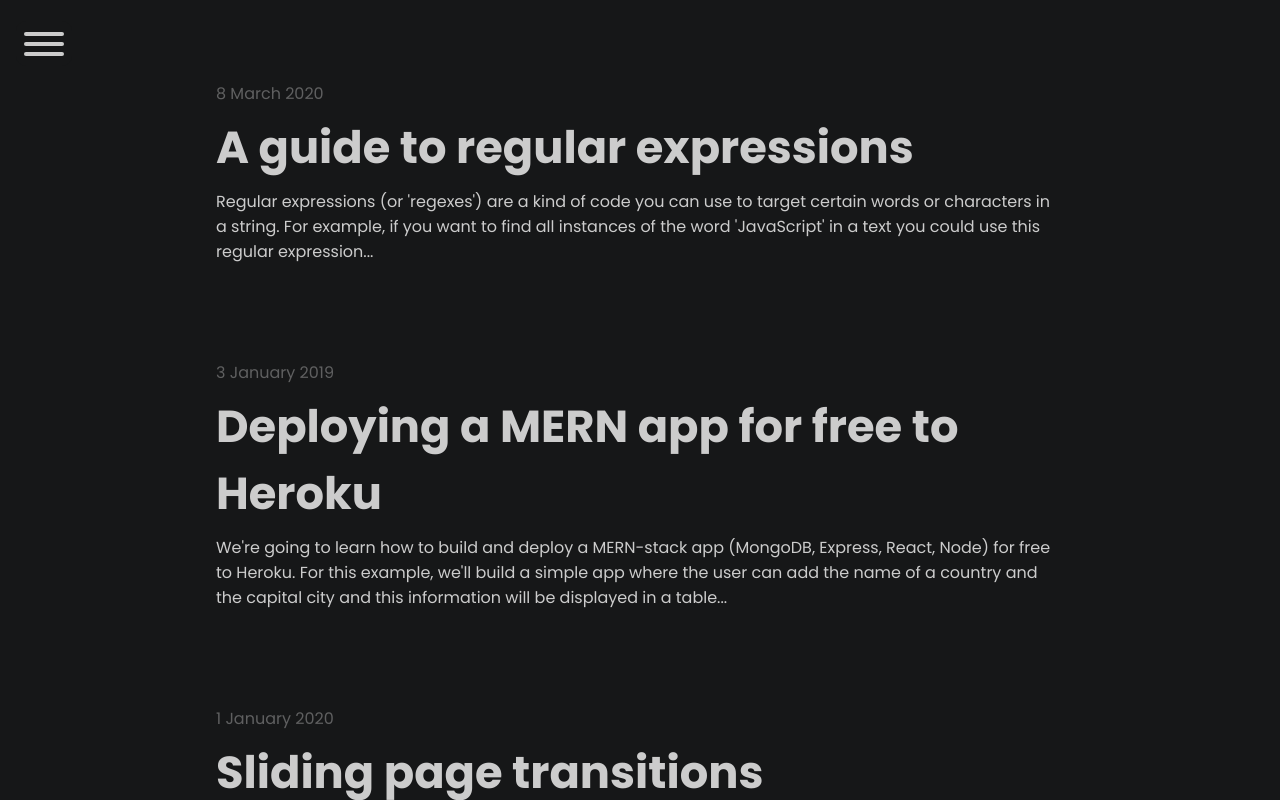
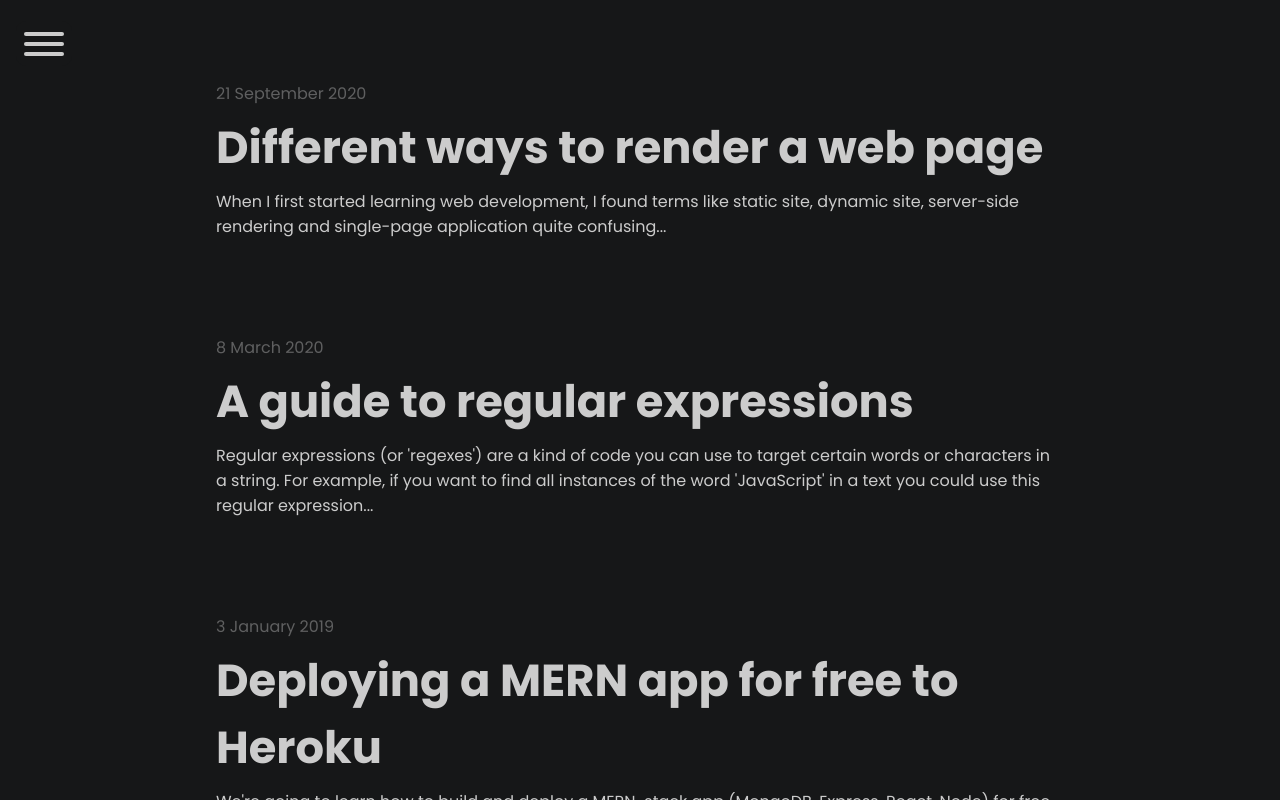
Before and after one commit to tommcandrew/personal-site, a React (Create React App) app: page /#/blog in a window 1280 px wide. Built offline with nearby package versions, Linux system fonts and the light colour scheme.

Commit message:
add latest post

```diff
--- /dev/null
+++ b/src/assets/blogPosts/21-september-2020.md
@@ -0,0 +1,30 @@
+# The different ways to render a web page
+
+_21 September 2020_
+
+When I first started learning web development, I found terms like _static site_, _dynamic site_, _server-side rendering_ and _single-page application_ quite confusing. It wasn’t clear to me what the differences were and exactly how many ways there were to render a web page. In this article I would like to look at the different ways that websites can be assembled and delivered to the browser and clarify some of the associated terminology.
+
+The oldest method is **static rendering**. This means that a HTML document will be pre-prepared for every page of the site. These files will simply sit on the server and, when a user navigates to a particular route, such as *www.mysite.com/about*, then the corresponding _about.html_ file will be sent back. Although this type of website is called a **static site**, that doesn’t mean that it can’t contain dynamic content. The HTML file sent back can have associated JavaScript which can manipulate the page _in the browser_ (e.g. with animations or AJAX requests). When people use the term static site, it simply means that the site was not generated on the server when the client requested it. It had been prepared _in advance_. It is worth keeping in mind that, in the early days, there was a clear division between the content of a site (i.e. the HTML) and JavaScript, which was used to simply _enhance_ the UI with some interactivity.
+
+The main advantage of a static website is that it’s fast. This is because no JavaScript needs to run on the server or the client to create the page. Another advantage is that the site will have fewer security vulnerabilities due to the smaller number of moving parts. In addition, a static site can be hosted on a CDN, rather than a server and this will result in lower costs. The disadvantage of static rendering (at least until a few years ago) is, if your site has more than a handful of pages, it would be extremely time-consuming to create each one by hand.
+
+However, tools called **static site generators (SSGs)**, which are becoming increasingly popular, automate this work. SSGs are basically programs that take your code and content (e.g. markdown files, images) and output a folder with static HTML, CSS and JS for every possible view of your site. These pre-prepared files can then be served by a server or CDN.
+There are hundreds of SSGs out there but some of the most popular ones are Gatsby, Jekyll and Hugo.
+
+In contrast with a static site, pages of a **dynamic site** are prepared on request by a backend language like Node, PHP or Python (typically in conjunction with a **template engine**). This method is called **server-side rendering (SSR)**. Because the pages are created on the fly, the content can be adjusted depending on the circumstances. For example, when you visit a new page on the site, if you’re logged in, you might see a “log out” button in the corner. Otherwise, you might see a “log in” button. It’s important to note that, whether the site is static or dynamic, the end result is exactly the same for the user. They will end up with a HTML document for that page plus any linked CSS and JavaScript. The key difference is _when_ it was created.
+
+The advantages of server-side rendering are that pages can be customised more easily for the user. The main disadvantage is that it may take slightly longer to receive the page compared to a static site, depending on the operations being carried out (e.g. fetching data from a database) and a spike in traffic may affect the site’s performance as the server will have to do a lot of work.
+
+The opposite of server-side rendering is **client-side rendering (CSR)**. This means that the whole site is constructed by JavaScript in the browser _after being downloaded_. Most sites built in this way are **single-page applications (SPAs)**. When a user visits such a site, their browser will download a single HTML document which contains no real content itself, just links to all of the required JavaScript and CSS, which will also be downloaded. As with static sites, no rendering is done on the server. After loading, the JavaScript will insert content into the page and, when the user navigates around the site, the JavaScript will replace the current content of the page with new content, giving the user the impression of actually moving between different pages. The History API is used to allow the user to navigate backwards and forwards, just like with a static site. No further request needs to be made to the server after the code for the site is downloaded. Of course, the JavaScript can make further requests to the server (e.g. to save user info to a database) but this won’t be required to load the pages of the site.
+
+The main benefit of an SPA is that, because the browser doesn’t need to make a request to the server every time the user navigates to a new page, it will feel faster. Performance is also improved because, when using an SPA framework like React, only the parts of the DOM that have actually changed will be updated. Another advantage is that, just like a static site, a frontend-only SPA can be served from a CDN, which is usually cheaper and faster. If it is hosted on a server, spikes in traffic shouldn’t be as much of a problem as it won’t need to do as much work.
+
+Potential downsides to client-side rendering include the fact that, in order to benefit from the smoother performance, the user needs to be on a modern device with a decent internet connection. If they’re not, downloading and running all of the JavaScript for the site will be slow and will result in a poor user experience. Another disadvantage is that the initial load time of the site will be longer as the browser needs to download the code for the entire site (although techniques such as code-splitting can reduce this delay). Finally, search engine crawlers will not easily be able to view the contents of your site and this will result in poor SEO.
+
+In recent years, new approaches have emerged which aim to get the best of both worlds - the smooth performance of a client-side rendered SPA as well as the fast initial load associated with server-side rendering. For example, it is now possible to use server-side rendering with the popular SPA frameworks such as React. Although the term _server-side rendering_ is used in this situation, it’s a bit misleading as _only the first page_ the user visits will be rendered on the server. Websites built in this way are sometimes called **universal/isomorphic applications**.
+
+In the case of React, you would do this by setting up a server with an endpoint for each of your site’s routes. When the user types in a url for your site in their browser and hits enter, the endpoint for that route will fetch any necessary data and generate a HTML document representing the requested page using ReactDOMServer’s _renderToString_ method. CSS for this page will be extracted from any external stylesheets and inserted between style tags. This HTML document will be sent back to the browser which will be able to display the page immediately. At the same time that this page is rendering to the screen, the JavaScript for the rest of the application will be downloaded asynchronously in the background. Once the JavaScript has been downloaded, React will look at the existing version of the DOM and add in whatever’s missing (i.e. event listeners). This process is called **hydration/rehydration**. Further pages that the user visits beyond this point will not result in server requests (i.e. the application will work as a normal SPA). The key point is that the browser does not need to download or run any JavaScript before rendering the page on the screen. This makes a big difference because browsers can render HTML and CSS much faster than they can parse and execute JavaScript.
+
+The two main benefits of this approach are that you can have an SPA while bypassing the problem of a long initial load and the site’s SEO should also be much better as the search engine crawler will be able to see the content of each page. One downside to this approach is that a server is mandatory. In addition, although the initial load time will be shorter, there may be a delay between the user seeing the rendered page and being able to interact with it. This could lead to frustration if links/buttons are initially unresponsive. Something else to consider before taking this route include the fact that you will not be able to use _create-react-app_ to set up your project. You will need to install and configure packages such as _babel_ and _webpack_ manually on the server. Setting up an isomorphic app can mean a lot of extra work which is why you may prefer to use Next.js, a framework which will do most of the work for you.
+
+At the end of the way, the best approach will depend on a number of factors such as the size of your application and your target audience. If your app is quite small, the difference between them may hardly be noticeable. The important thing to remember is that, if you do run into issues with loading times or performance, there are a number of different methods you can try.
--- a/src/assets/posts.js
+++ b/src/assets/posts.js
@@ -1,4 +1,12 @@
 export const posts = [
+  {
+    title: "Different ways to render a web page",
+    date: "21 September 2020",
+    previewText:
+      "When I first started learning web development, I found terms like static site, dynamic site, server-side rendering and single-page application quite confusing...",
+    location: "../assets/blogPosts/21-september-2020.md",
+    path: "different-ways-to-render-a-web-page",
+  },
   {
     title: "A guide to regular expressions",
     date: "8 March 2020",
--- a/src/components/Post.js
+++ b/src/components/Post.js
@@ -6,8 +6,10 @@ import post1 from "../assets/blogPosts/27-december-2019.md";
 import post2 from "../assets/blogPosts/01-january-2020.md";
 import post3 from "../assets/blogPosts/03-january-2020.md";
 import post4 from "../assets/blogPosts/08-march-2020.md";
+import post5 from "../assets/blogPosts/21-september-2020.md";
 
 const imports = {
+  "different-ways-to-render-a-web-page": post5,
   "a-guide-to-regular-expressions": post4,
   "deploying-a-mern-app-for-free-to-heroku": post3,
   "sliding-page-transitions": post2,
```
